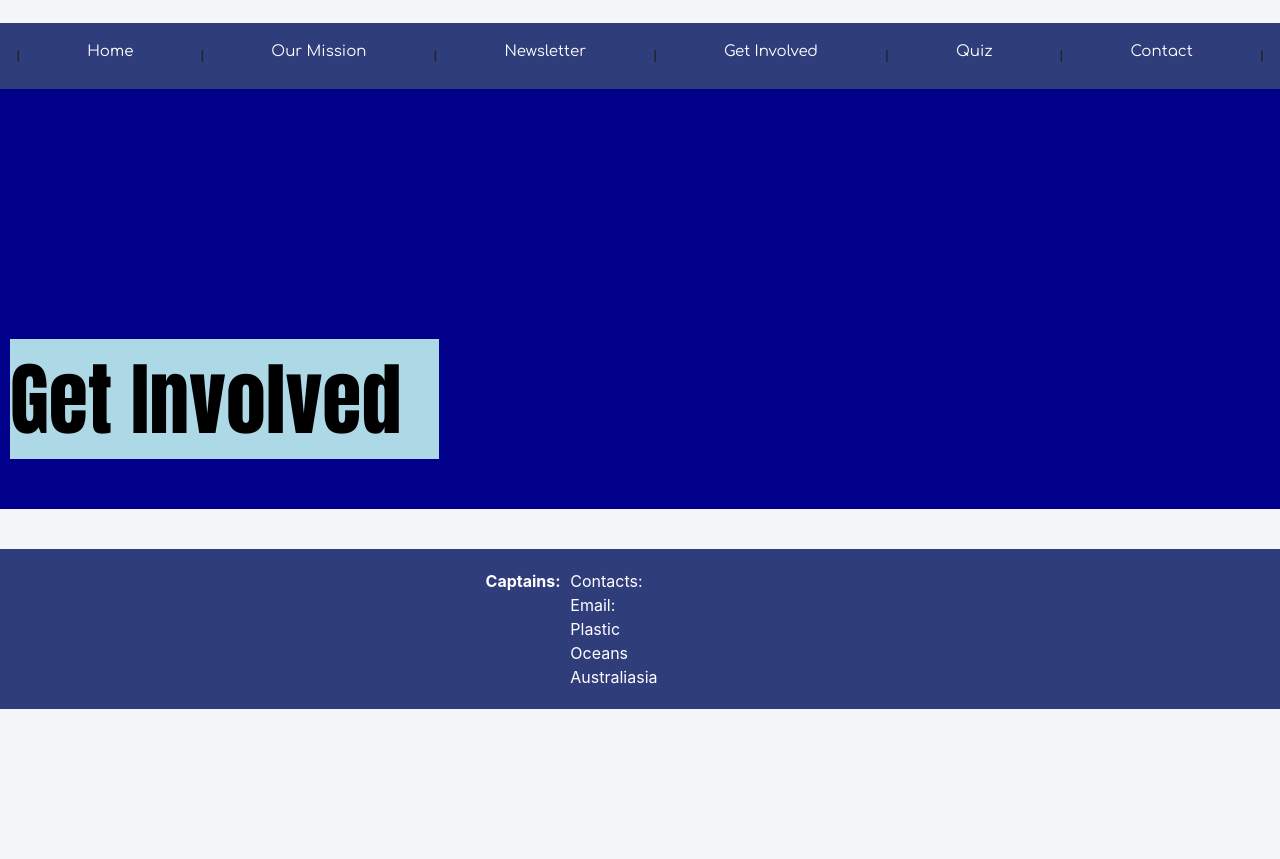
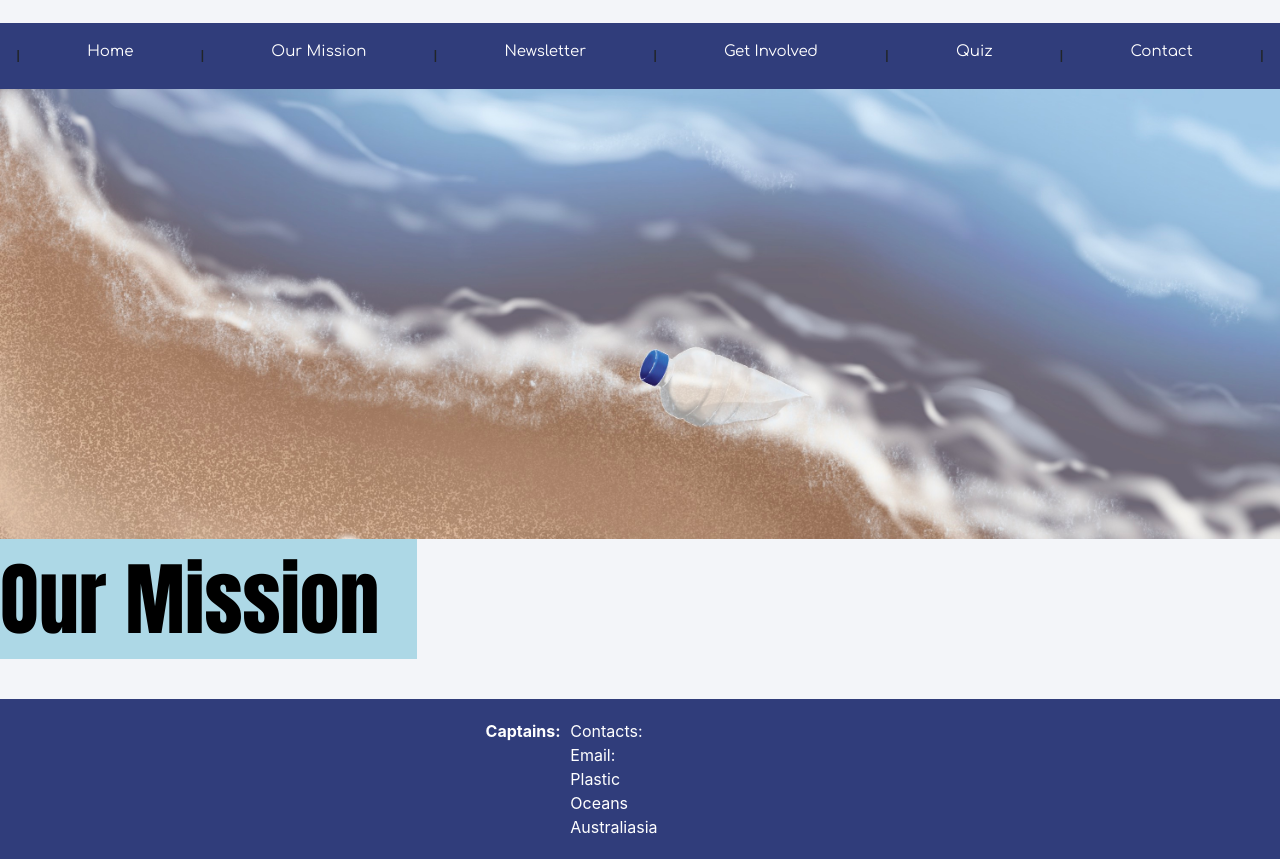
Before and after one commit to jmss-plastic-oceans/jmss-plastic-oceans.github.io, a plain HTML site: page getinvolved.html in a window 1280 px wide. Shown: the part 25-884 px from the top of the page. Before the commit the page ends 800 px from the top, so only its background shows below. Drawn offline with nearby package versions, Linux system fonts and the light colour scheme.

Commit message:
Update getinvolved.html

```diff
--- a/getinvolved.html
+++ b/getinvolved.html
@@ -28,8 +28,9 @@
 					</div>
 				</div>
 
-			<div class="title">
-				<span class="big-text">Get Involved &nbsp</span>
+			<div class="intro">
+				<img src="images/feature_NATALIE.LING.jpg" class = "intro">
+				<span class="big-text">Our Mission &nbsp</span>
 
 			</div>
 
```
